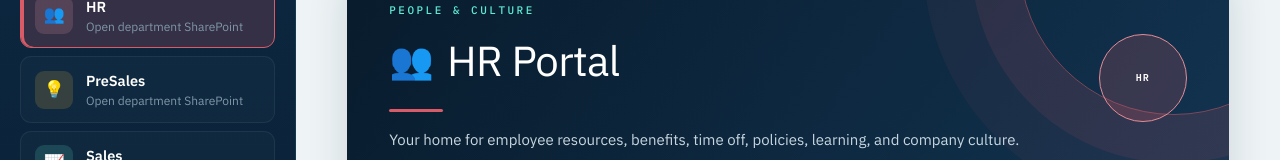
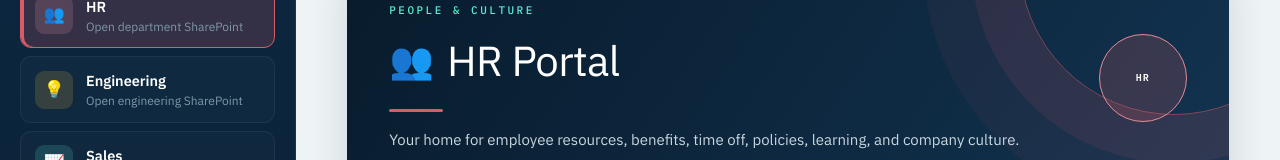
Before and after one commit to vihpol/internal-website, a Next.js app in the folder frontend/: page /hr in a window 1280 px wide. Shown: the part 140-300 px from the top of the page. Built offline with nearby package versions, Linux system fonts and the light colour scheme.

Commit message:
Rename PreSales tab to Engineering

```diff
--- a/frontend/src/app/components/DepartmentPortal.tsx
+++ b/frontend/src/app/components/DepartmentPortal.tsx
@@ -18,7 +18,7 @@ export type PortalData = {
 
 const navigation = [
   { name: "HR", href: "https://netorgft13495013.sharepoint.com/sites/micas-engineering", icon: "👥", tone: "hr", description: "Open department SharePoint" },
-  { name: "PreSales", href: "https://netorgft13495013.sharepoint.com/sites/micas-engineering", icon: "💡", tone: "presales", description: "Open department SharePoint" },
+  { name: "Engineering", href: "https://netorgft13495013.sharepoint.com/sites/micas-engineering", icon: "💡", tone: "presales", description: "Open engineering SharePoint" },
   { name: "Sales", href: "https://netorgft13495013.sharepoint.com/sites/micas-engineering", icon: "📈", tone: "sales", description: "Open department SharePoint" },
   { name: "Operations", href: "https://netorgft13495013.sharepoint.com/sites/micas-engineering", icon: "⚙️", tone: "ops", description: "Open department SharePoint" },
   { name: "Scan Station", href: "http://192.168.1.185:3000/", icon: "📷", tone: "scanstation", description: "Capture switch labels", external: true },
--- a/frontend/src/app/page.tsx
+++ b/frontend/src/app/page.tsx
@@ -10,7 +10,7 @@ type SearchResponse = { query: string; results: SearchResult[]; suggestions: str
 
 const departments = [
   { name: "HR", href: "https://netorgft13495013.sharepoint.com/sites/micas-engineering", icon: "👥", tone: "hr", description: "Open department SharePoint" },
-  { name: "PreSales", href: "https://netorgft13495013.sharepoint.com/sites/micas-engineering", icon: "💡", tone: "presales", description: "Open department SharePoint" },
+  { name: "Engineering", href: "https://netorgft13495013.sharepoint.com/sites/micas-engineering", icon: "💡", tone: "presales", description: "Open engineering SharePoint" },
   { name: "Sales", href: "https://netorgft13495013.sharepoint.com/sites/micas-engineering", icon: "📈", tone: "sales", description: "Open department SharePoint" },
   { name: "Operations", href: "https://netorgft13495013.sharepoint.com/sites/micas-engineering", icon: "⚙️", tone: "ops", description: "Open department SharePoint" },
   { name: "Scan Station", href: "http://192.168.1.185:3000/", icon: "📷", tone: "scanstation", description: "Capture switch labels", external: true },
```
